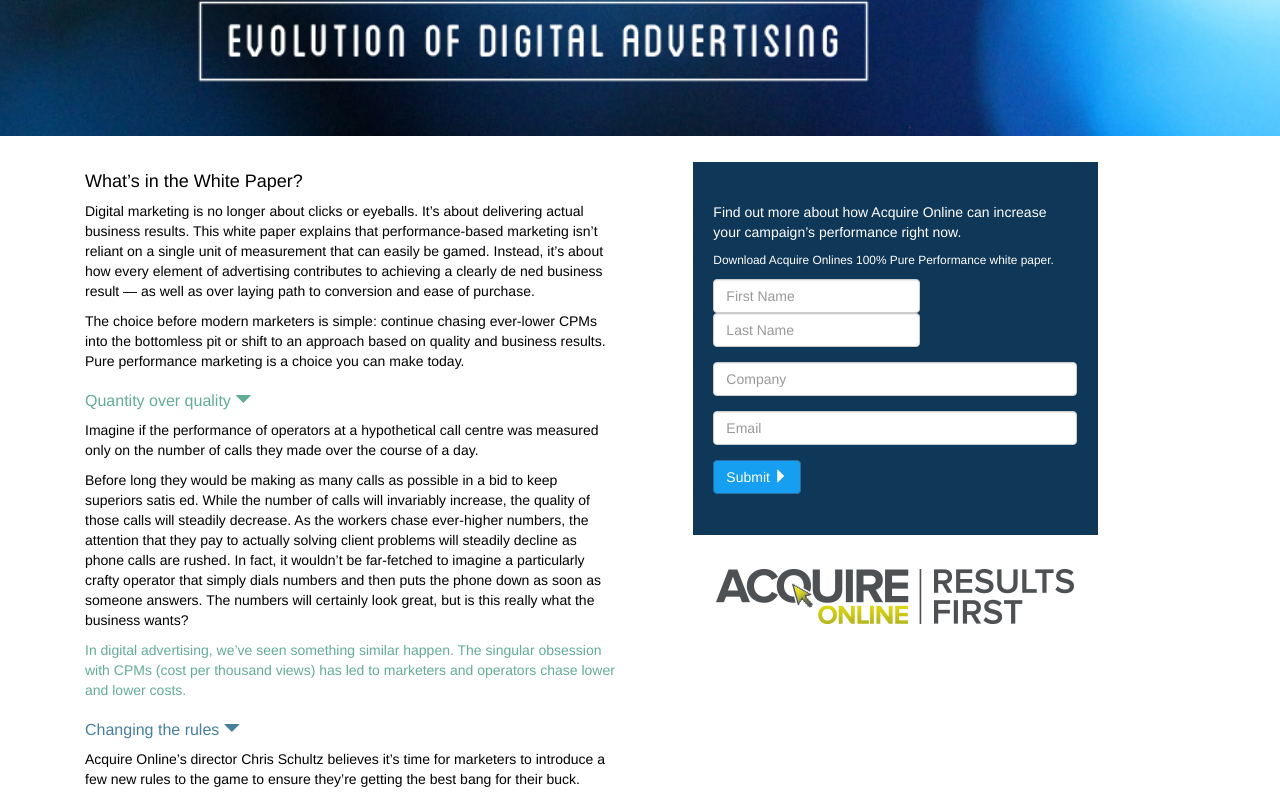
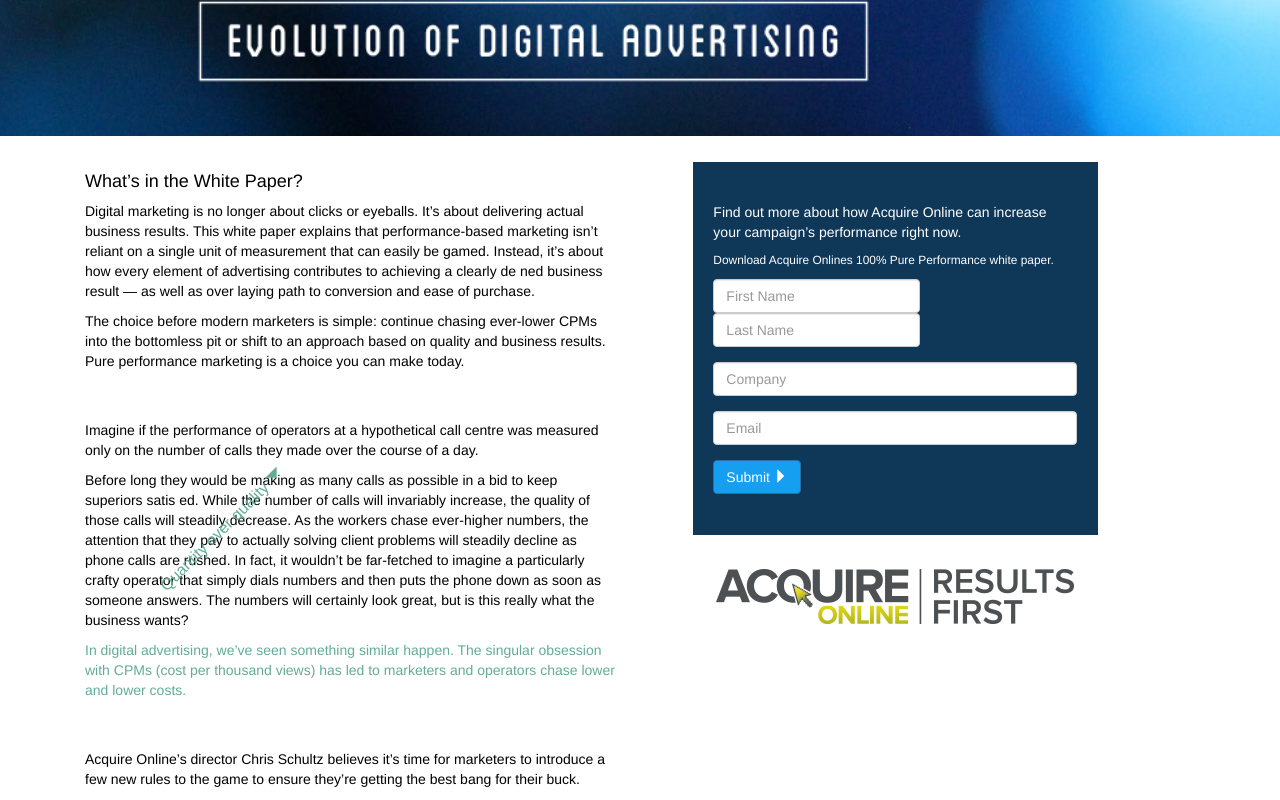
Before and after one commit to AlaaAbusafia/HTML5-CSS-Simple-Page, a plain HTML site: page index.html in a window 1280 px wide. In both pictures the pointer is over the element "Quantity over quality". Shown: the part 521-1321 px from the top of the page. Drawn offline with nearby package versions, Linux system fonts and the light colour scheme.

Commit message:
Add animation to header5

```diff
--- a/css/style.css
+++ b/css/style.css
@@ -155,6 +155,11 @@ body{
 .col-sm-7 h5{
 	font-size: 16px;
 	cursor: pointer;
+	transform: rotate(0deg);
+	transition: transform 0.5s;
+}
+.col-sm-7:hover h5{
+	transform: rotate(-45deg);
 }
 .subscribe-form{
 	padding: 10% 5%;
```
